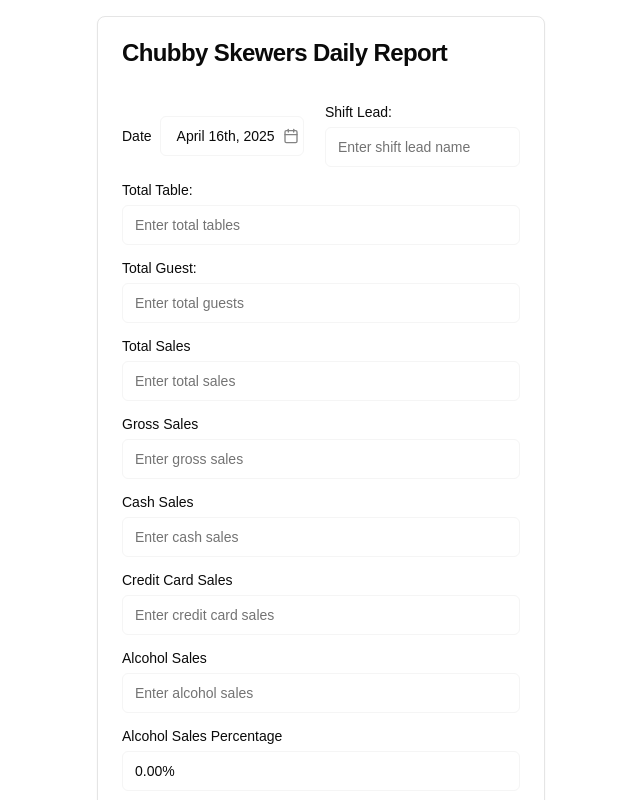
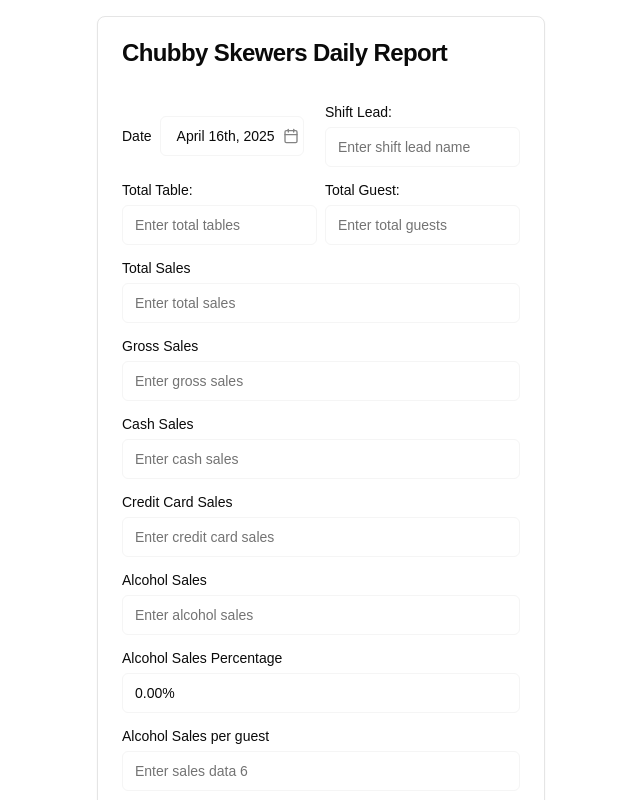
Before and after one commit to lhm-david/CSRHproject, a Next.js app: page / in a window 1280 px wide. Shown: the top 800 px of the page, without its empty margins (319-959 px from the left). Built offline with nearby package versions, Linux system fonts and the light colour scheme; what @genkit-ai/googleai, genkit would draw is missing.

Commit message:
I want total table and total guest in one line

```diff
--- a/src/app/page.tsx
+++ b/src/app/page.tsx
@@ -159,6 +159,7 @@
             </div>
           </div>
 
+          <div className="grid grid-cols-2 gap-2">
             <div className="grid gap-2">
               <Label htmlFor="totalTable">Total Table:</Label>
               <Input
@@ -177,6 +178,7 @@
                 value={totalGuest}
                 onChange={(e) => setTotalGuest(e.target.value)}
               />
+            </div>
           </div>
 
           <div className="grid gap-2">
```
Lines whose indentation alone changed are shown as unchanged.
